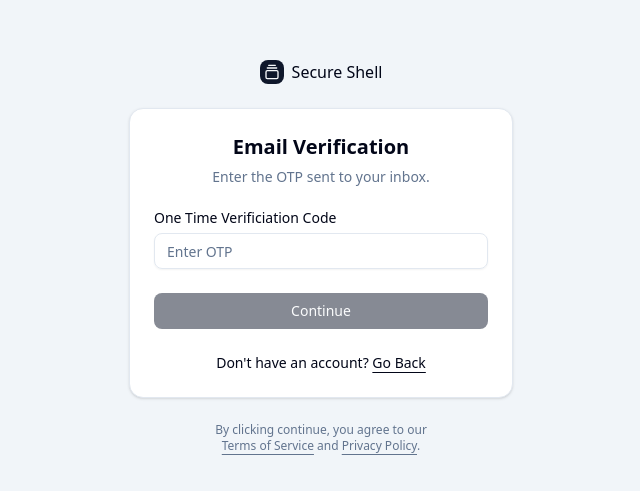
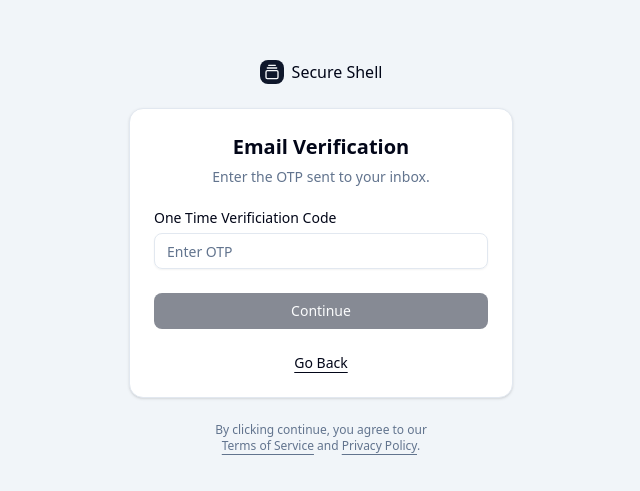
Before and after one commit to eddyseed/Secure-Shell, a Next.js app: page /verify-email in a window 1280 px wide. Shown: the part 143-634 px from the top of the page, without its empty margins (319-959 px from the left). Built offline with nearby package versions, Linux system fonts and the light colour scheme.

Commit message:
refactor: Remove unnecessary text from the verify email form

```diff
--- a/src/components/verify-email.tsx
+++ b/src/components/verify-email.tsx
@@ -79,7 +79,6 @@ const VerifyEmailForm: React.FC = () => {
                 </Button>
               </div>
               <div className="text-center text-sm">
-                Don&apos;t have an account?{" "}
                 <a href="/login" className="underline underline-offset-4">
                   Go Back
                 </a>
```
